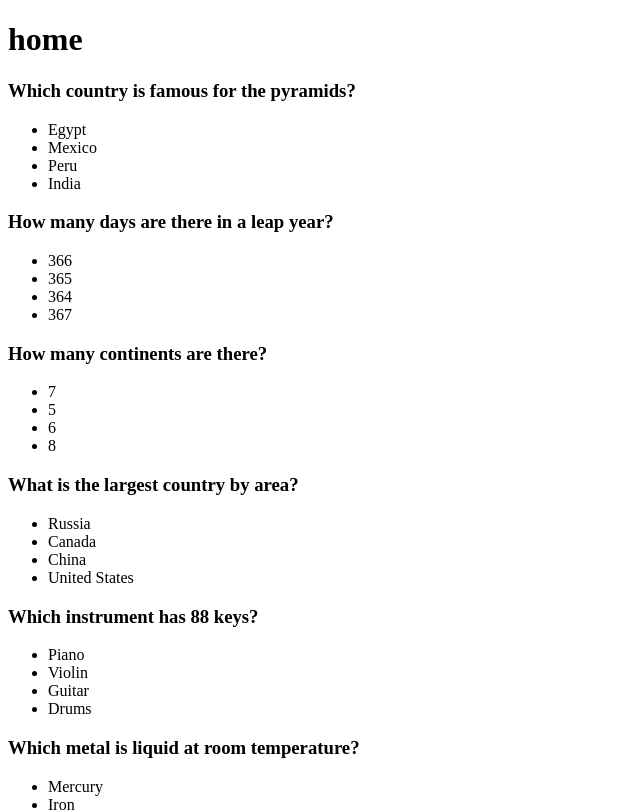
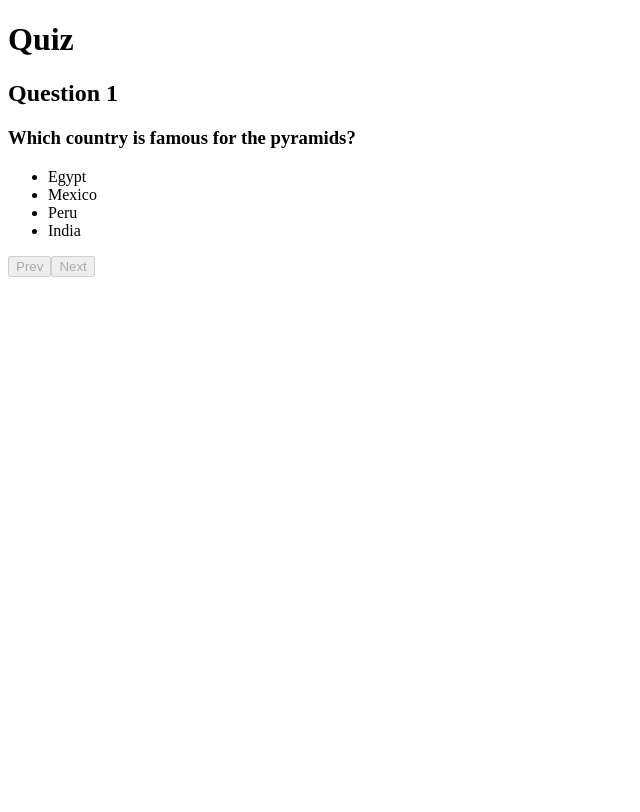
Before and after one commit to sheez44/vue3-quiz, a Vue app: page /quiz in a window 1280 px wide. Shown: the top 812 px of the page, without its empty margins (0-640 px from the left). Built offline with nearby package versions, Linux system fonts and the light colour scheme; the HTML template or start-up script is replaced by a standard one.

Commit message:
add simple result page

```diff
--- a/package.json
+++ b/package.json
@@ -21,6 +21,7 @@
     "@vitejs/plugin-vue": "^6.0.7",
     "@vue/tsconfig": "^0.9.1",
     "npm-run-all2": "^9.0.2",
+    "sass-embedded": "^1.100.0",
     "typescript": "~6.0.0",
     "vite": "^8.0.16",
     "vite-plugin-vue-devtools": "^8.1.2",
--- a/src/App.vue
+++ b/src/App.vue
@@ -5,7 +5,7 @@
 </script>
 
 <template>
-<h1>home</h1>
+
 <router-view />
 </template>
 
--- a/src/views/HomeView.vue
+++ b/src/views/HomeView.vue
@@ -8,11 +8,20 @@ import { ref } from 'vue'
 
 <template>
 <h2>Home</h2>
-<routelink to="/quiz">quiz</routelink>
+<RouterLink to="/quiz" class="btn">
+  Start Quiz
+</RouterLink>
 </template>
 
 
 
 <style lang="scss" scoped>
-
+.btn {
+  display: inline-block;
+  padding: 0.75rem 1.5rem;
+  background: #42b883;
+  color: white;
+  text-decoration: none;
+  border-radius: 6px;
+}
 </style>
--- a/src/views/Quiz.vue
+++ b/src/views/Quiz.vue
@@ -2,7 +2,13 @@
 import { ref } from 'vue'
 import questions from '@/questions.json'
 
-const quizQuestions = ref(getQuizQuestions(questions, 10))
+const quizRounds = ref(2)
+const quizQuestions = ref(getQuizQuestions(questions, quizRounds.value))
+const round = ref(0)
+const answered = ref(false)
+const answerSheet = ref([])
+const showResults = ref(false)
+const correctAnswers = ref(0);
 
 function getQuizQuestions(array, amount) {
     const selected = []
@@ -17,17 +23,70 @@ function getQuizQuestions(array, amount) {
 
     return selected
 }
+
+function nextRound() {
+
+  if(round.value + 1 === quizRounds.value) {
+    handleResults()
+    return;
+  }
+
+    round.value++
+
+  if(round.value + 1 > answerSheet.value.length) {
+    answered.value = false
+  }
+}
+
+function prevRound() {
+  round.value--;
+  answered.value = true;
+}
+
+function handleClick(option) {
+  answered.value = true
+
+  answerSheet.value[round.value] = quizQuestions.value[round.value].options[option]
+}
+
+function handleResults() {
+  showResults.value = true;
+
+  checkResults()
+}
+
+function checkResults() {
+  answerSheet.value.forEach((answer, index) => {
+    if(quizQuestions.value[index].answer === answer) {
+      correctAnswers.value++
+    }
+  })
+
+}
+
+console.log(quizQuestions.value[round.value])
 </script>
 
 <template>
-    <div v-for="question in quizQuestions" :key="question.id">
-    <h3>{{ question.question }}</h3>
+  <h1>Quiz</h1>
+  <div v-if="showResults">
+    <h2>Results</h2>
+    <p>correctAnswers: {{ correctAnswers }}</p>
+  </div>
+  <div v-else>
+    <h2>Question {{ round + 1 }}</h2>
+    <div>
+    <h3>{{ quizQuestions[round].question }}</h3>
     <ul>
-      <li v-for="(option, index) in question.options" :key="index">
-        {{ option }}
+      <li v-for="(option, index) in quizQuestions[round].options" :key="index" @click="handleClick(index)">
+        <span>{{ option }}</span>
       </li>
     </ul>
+    <button @click="prevRound" :disabled="round <= 0">Prev</button>
+    <button @click="nextRound" :disabled="!answered">Next</button>
   </div>
+  </div>
+
 </template>
 
 
```
Also changed, not shown: 1 other file (tests, documents, lock files or other folders).
